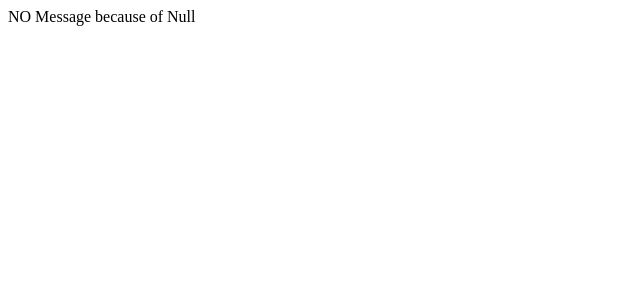
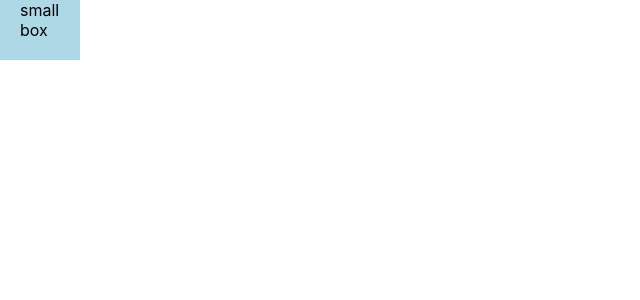
Before and after one commit to jstiven01/egghead-react-course, a React (Create React App) app: page / in a window 1280 px wide. Shown: the top 300 px of the page, without its empty margins (0-640 px from the left). Built offline with nearby package versions, Linux system fonts and the light colour scheme.

Commit message:
Adding Styling and deconstructing variables

```diff
--- a/src/index.css
+++ b/src/index.css
@@ -11,3 +11,12 @@ code {
   font-family: source-code-pro, Menlo, Monaco, Consolas, 'Courier New',
     monospace;
 }
+
+.box {
+  height: 120px;
+}
+
+.box--small{
+  width: 60px;
+  height: 60px;
+}
--- a/src/index.js
+++ b/src/index.js
@@ -1,7 +1,7 @@
 import React from 'react';
 import ReactDOM from 'react-dom';
 //import PropTypes from 'prop-types';
-//import './index.css';
+import './index.css';
 //import App from './App';
 //import * as serviceWorker from './serviceWorker';
 
@@ -63,7 +63,7 @@ class SayHelloAsComponent extends React.Component {
     }
 } */
 
-function Message({message}){
+/* function Message({message}){
     return(
         <div>
             {
@@ -75,10 +75,38 @@ function Message({message}){
             }
         </div>
     )
+} */
+
+
+/*  Basic CSS Styling
+const element = (
+    <div>
+        <div className='box box--small' style={{paddingLeft:'20px'}}>box</div>
+    </div>
+;
+*/
+// Making Function component Box
+function Box({style, ...rest}){
+    console.log(style)
+    return (
+        <div
+        className= "box box--small"
+        style={{paddingLeft:20, ...style}}
+        {...rest}
+        />
+    )
 }
+// CHECK STYLED COMPONENTS, EMOTION and GLAMOROUS
+const element = (
+    <div>
+        <Box style={{backgroundColor: 'lightblue'}} >
+            small box
+        </Box>
+    </div>
+)
 
 
 //ReactDOM.render(<SayHelloAsComponent firstName='Friedrich React' lastName='Deleuze Component' />, document.getElementById('root'));
-ReactDOM.render(<Message message={null} />
+ReactDOM.render(element
     , document.getElementById('root')
 )
```
